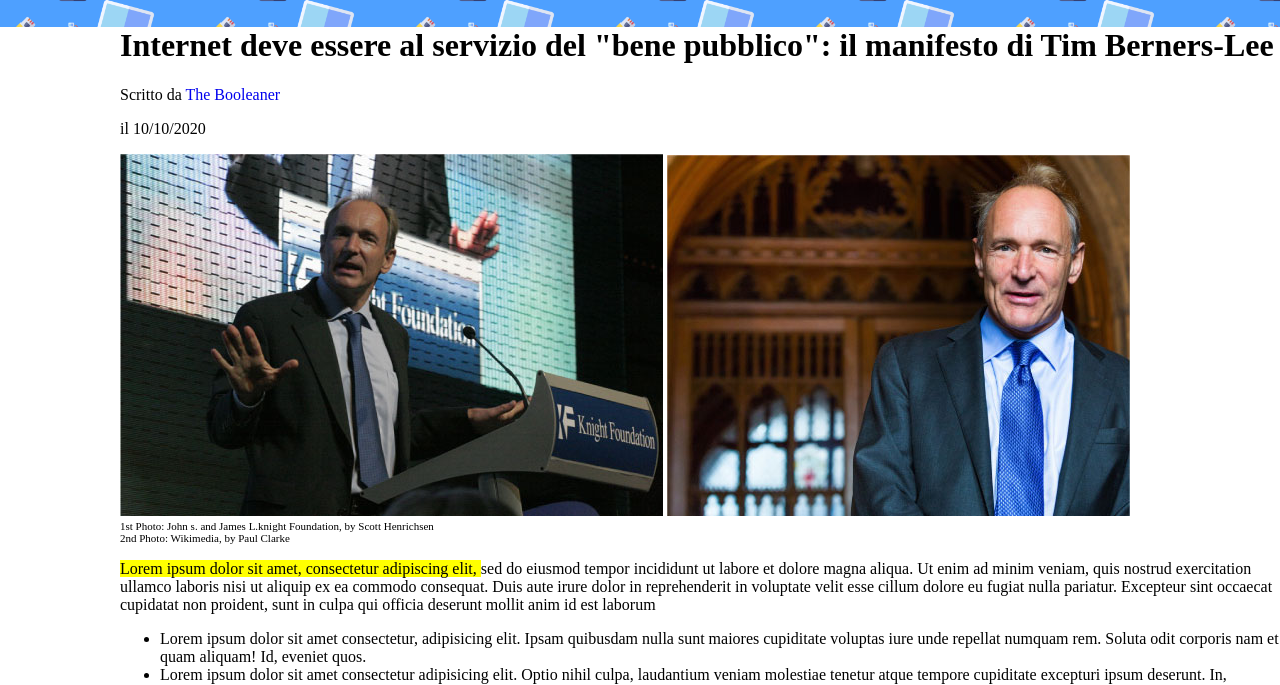
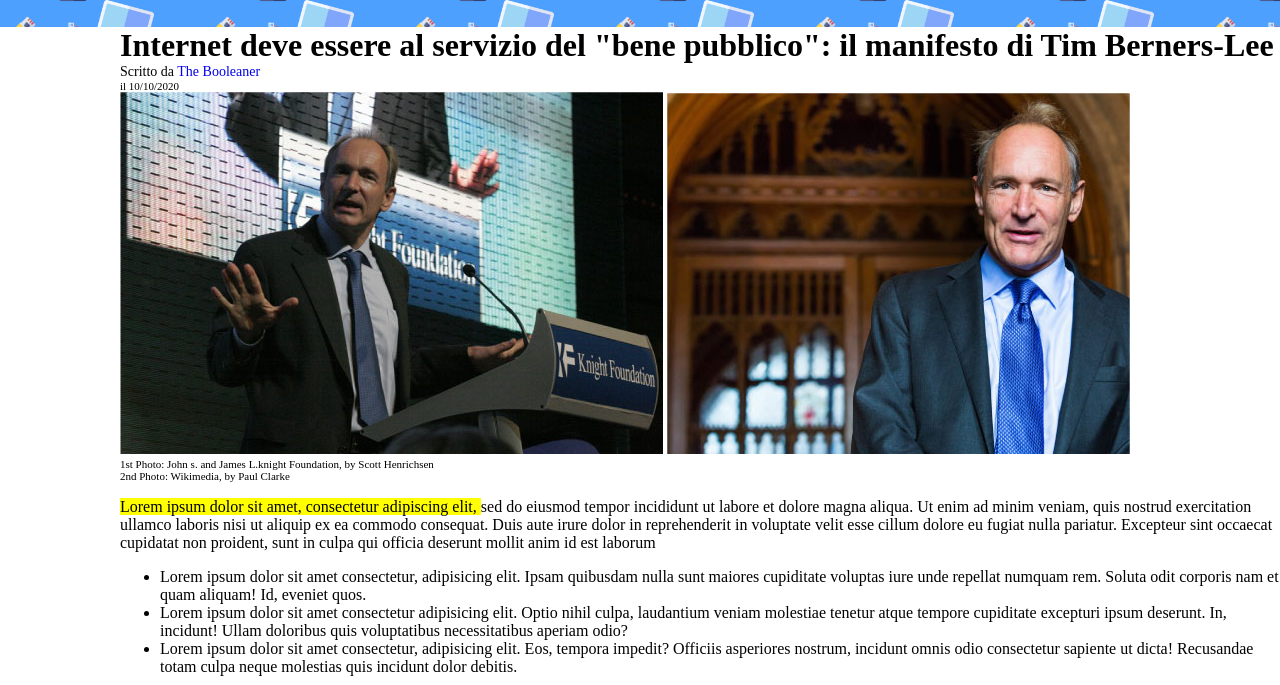
Before and after one commit to TuriniMattia/html-css-booleaner, a plain HTML site: page index.html in a window 1280 px wide. Shown: the part 109-794 px from the top of the page. Drawn offline with Linux system fonts and the light colour scheme.

Commit message:
📌 Fixed

```diff
--- a/style.css
+++ b/style.css
@@ -56,3 +56,18 @@ a:link {
     margin-top: 0;
     margin-bottom: 0;
 }
+
+.credits {
+    font-size: 14px;
+    margin-top: 0;
+    margin-bottom: 0;
+}
+
+.date {
+    font-size: 11px;
+    margin-top: 0;
+    margin-bottom: 0;
+}
+h1 {
+    margin-bottom: 0;
+}
```
